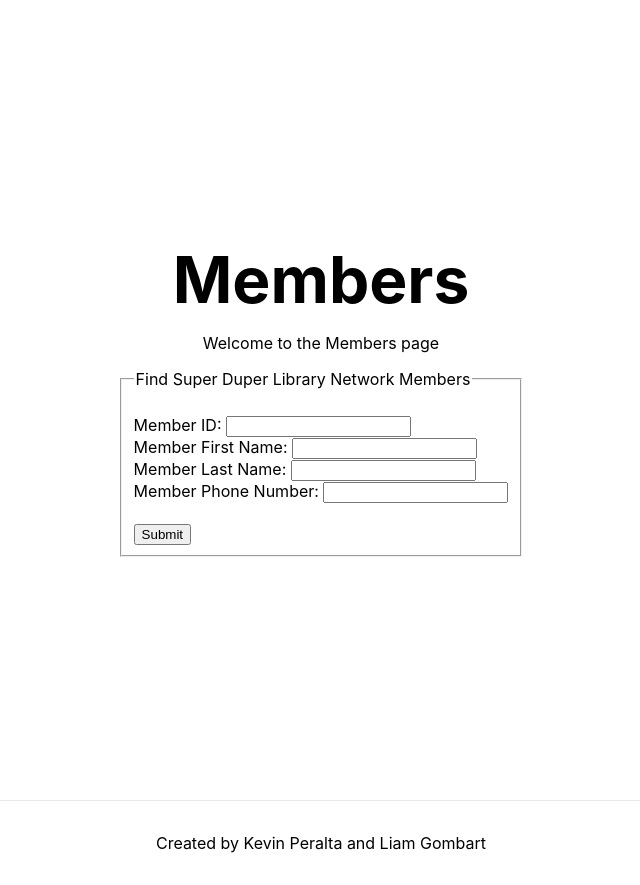
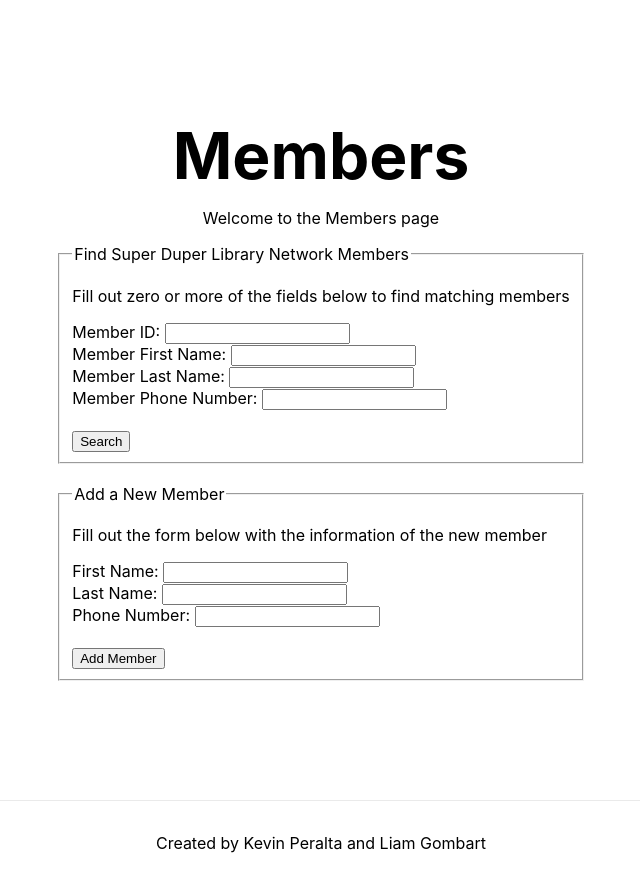
Before and after one commit to p-bodson/cs340-frontend, a Next.js app: page /members in a window 1280 px wide. Shown: the whole page, without its empty margins (319-959 px from the left). Built offline with nearby package versions, Linux system fonts and the light colour scheme.

Commit message:
finished v1 Members

```diff
--- a/pages/members.tsx
+++ b/pages/members.tsx
@@ -7,8 +7,8 @@ const Members: NextPage = () => {
     return (
       <div className={styles.container}>
         <Head>
-          <title>CS340 Project</title>
-          <meta name="description" content="project of OSU CS340 class" />
+          <title>Members Page</title>
+          <meta name="description" content="members page" />
           <link rel="icon" href="/favicon.ico" />
         </Head>
 
@@ -20,7 +20,7 @@ const Members: NextPage = () => {
           <form>
             <fieldset>
                 <legend> Find Super Duper Library Network Members </legend>
-                <br/>
+                <p>Fill out zero or more of the fields below to find matching members</p>
                 <label>
                     Member ID: <input type="number" name="member_ID"/>
                 </label>
@@ -38,7 +38,26 @@ const Members: NextPage = () => {
                 </label>
                 <br />
                 <br />
-                <input type="submit" value="Submit" />
+                <input type="submit" value="Search" />
+            </fieldset>
+            <br />
+            <fieldset>
+                <legend> Add a New Member </legend>
+                <p>Fill out the form below with the information of the new member</p>
+                <label>
+                    First Name: <input type="text" name="member_first_name" />
+                </label>
+                <br/>
+                <label>
+                    Last Name: <input type="text" name="member_last_name" />
+                </label>
+                <br/>
+                <label>
+                    Phone Number: <input type="number" name="member_phone" />
+                </label>
+                <br />
+                <br />
+                <input type="submit" value="Add Member" />
             </fieldset>
           </form>
 
```
